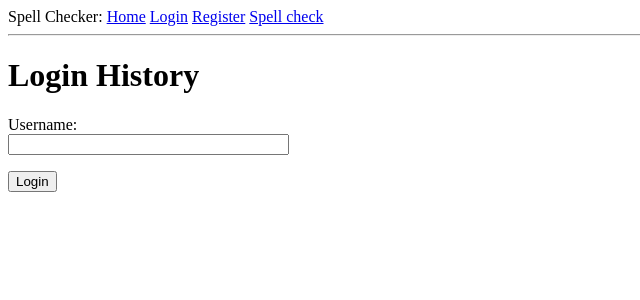
After one commit to MisterDagz/Assignment_3, a Flask app: template templates/login_history.html in a window 1280 px wide. The commit adds this page. Shown: the top 300 px of the page, without its empty margins (0-640 px from the left). Run offline with Flask 2, Linux system fonts and the light colour scheme; the template is opened without the code that fills it: values that come from a table or form of the project are taken from there, others are empty; some libraries are stand-ins or nearby versions.

Commit message:
implemented login log tracking and web application display

```diff
--- a/app.py
+++ b/app.py
@@ -158,9 +158,41 @@ def login():
 
 @app.route('/login_history', methods=["GET", "POST"])
 def login_history():
-	p
+	user=None
+	if 'username' in session.keys():
+		if 'auth' in session.keys():
+			if checkcookie(session['auth'], session['username']):
+				user = session['username']
+	if user is None:
+		return redirect("/")
+	admin = False
+	if user == "admin":
+		admin = True
+	else:
+		return redirect("/")
+	form=LogForm(request.form)
+	if request.method == "POST":
+		sql_session = db_session()
+		uname = request.form.get("userid")
+		results = sql_session.query(WebSession.id, WebSession.logintime, WebSession.logouttime).filter(WebSession.username==uname).all()
+		list_of_session = []
+		for row in results:
+			child_dictionary = {}
+			child_dictionary['logintime'] = row.logintime
+			child_dictionary['event_num'] = row.id
+			child_dictionary['logouttime'] = row.logouttime
+			if child_dictionary['logouttime'] is None:
+				child_dictionary['logouttime'] = "N/A"
+			list_of_session.append(child_dictionary)
+		return render_template('login_history.html', title="Login Logs", form=form, user=user, results=list_of_session)
+	else:
+		return render_template('login_history.html', title="Login Logs", form=form, user=user)
+
+
+
 @app.route('/logout', methods=["GET","POST"])
 def logout():
+	sql_session = db_session()
 	if 'username' in session.keys():
 		if 'auth' in session.keys():
 			if checkcookie(session['auth'], session['username']):
@@ -168,7 +200,9 @@ def logout():
 				sql_session.query(WebSession).filter(WebSession.username==session['username'], WebSession.cookie==session['auth']).update({WebSession.cookie:None, WebSession.logouttime:now},synchronize_session=False)
 				sql_session.commit()
 				session.clear()
+				sql_session.close()
 				return redirect("/")
+	sql_session.close()
 	return redirect("/")
 @app.route('/spell_check', methods=["GET", "POST"])
 def spell_check():
--- a/forms.py
+++ b/forms.py
@@ -15,3 +15,9 @@ class SpellCheckForm(FlaskForm):
 	inputtext = TextField('inputtext', [
         validators.Required()
     ])
+
+class LogForm(FlaskForm):
+	username = TextField('Username', [
+        	validators.Required(),
+        	validators.Length(min=4, max=25)
+    	])
--- a/templates/base.html
+++ b/templates/base.html
@@ -19,6 +19,9 @@
 	    {% if user %}
 	    <a href="/logout">Logout</a>
 	    {% endif %}
+	    {% if user == 'admin'%}
+	    <a href="/login_history">Login History</a>
+	    {% endif %}
         </div></a>
         <hr>
         {% with messages = get_flashed_messages() %}
--- /dev/null
+++ b/templates/login_history.html
@@ -0,0 +1,24 @@
+{% extends "base.html" %}
+
+{% block content %}
+    <h1>Login History</h1>
+    <form action="" method="post" novalidate>
+	{{ form.hidden_tag() }}
+        <p>
+
+            Username:<br>
+            <input id="userid" name="userid" required size="32" type="text" value=""><br>
+
+        </p>
+
+        <p><input id="submit" name="submit" type="submit" value="Login"></p>
+        {% if results %}
+	{% for dictionary in results%}
+        	<p><ul id="login{{dictionary['event_num']}}">
+		<li><element id="login{{dictionary['event_num']}}_time" value="{{dictionary['logintime']}}"> login{{dictionary['event_num']}}_time" {{dictionary['logintime']}}</li>
+		<li><element id="logout{{dictionary['event_num']}}_time" value="{{dictionary['logouttime']}}">logout{{dictionary['event_num']}}_time {{dictionary['logouttime']}}</li>
+		</ul>
+	{% endfor %}
+	{% endif %}
+    </form>
+{% endblock %}
```
